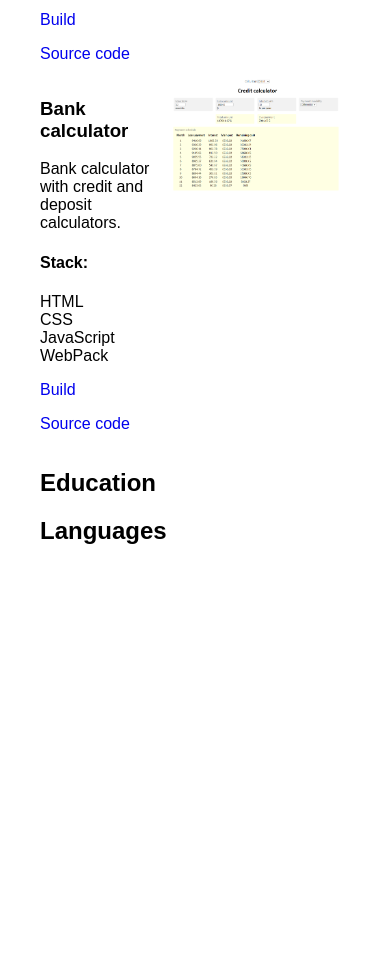
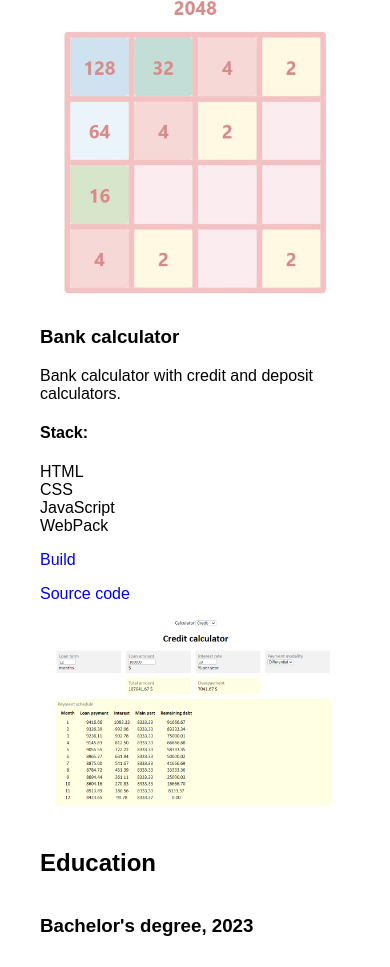
Before and after one commit to djhsgfjk/rsschool-cv, a website: page index.html in a window 390 px wide. Shown: the part 2759-3726 px from the top of the page. Before the commit the page ends 3364 px from the top, so only its background shows below. Drawn offline with Linux system fonts and the light colour scheme.

Commit message:
feat: add basic education content

```diff
--- a/index.html
+++ b/index.html
@@ -203,7 +203,14 @@ equals(val) {
         <section class="section">
             <h2 class="section__title" id="education">Education</h2>
             <div class="section__description--education education">
-
+                <div class="education__institution institution">
+                    <h3 class="institution__title">Bachelor's degree, 2023</h3>
+                    <p class="institution__description">
+                        <strong>Kazan (Volga region) Federal University</strong><br>
+                        Institute of Computational Mathematics and Information Technology,<br>
+                        Fundamental Informatics and Information Technology
+                    </p>
+                </div>
             </div>
         </section>
         <section class="section">
--- a/style.css
+++ b/style.css
@@ -63,27 +63,6 @@ a {
     color: white !important;
 }
 
-.header {
-    display: flex;
-    flex-direction: column;
-    align-items: center;
-}
-
-.header-photo {
-    border-radius: 50%;
-    width: 10em;
-    height: 10em;
-}
-
-main {
-    max-width: calc(80% - 80px);
-    margin: 0 40px 40px 40px;
-}
-
-header {
-    margin: 40px;
-}
-
 @media only screen and (max-width: 800px) {
     .contents {
         display: block;
@@ -126,6 +105,36 @@ header {
 
 }
 
+
+.header {
+    display: flex;
+    flex-direction: column;
+    align-items: center;
+}
+
+.header-photo {
+    border-radius: 50%;
+    width: 10em;
+    height: 10em;
+}
+
+main {
+    max-width: calc(80% - 80px);
+    margin: 0 40px 40px 40px;
+}
+
+header {
+    margin: 40px;
+}
+
+@media only screen and (max-width: 800px) {
+
+    main {
+        max-width: calc(100% - 80px);
+    }
+
+}
+
 .code-container {
     background: lightgray;
     border-radius: 8px;
@@ -138,20 +147,20 @@ header {
     white-space: pre;
 }
 
-.project {
+.project, .institution {
     display: flex;
     flex-direction: row;
     align-items: flex-start;
-    max-height: 500px;
 }
 
-.project__main {
+.project__main, .institution__title {
     width: 40%;
     height: min-content;
 }
 
-.project__assets{
-    width: 60%;
+.project__assets, .institution__description{
+    width: calc(60% - 20px);
+    margin-left: 20px;
 }
 
 .project__assets img{
@@ -159,3 +168,19 @@ header {
     max-height: 500px;
     max-width: 100%;
 }
+
+@media only screen and (max-width: 800px) {
+    .project, .institution {
+        flex-direction: column;
+    }
+
+    .project__main, .institution__title {
+        width: 100%;
+        height: min-content;
+    }
+
+    .project__assets, .institution__description{
+        width: 100%;
+        margin-left: 0;
+    }
+}
```
